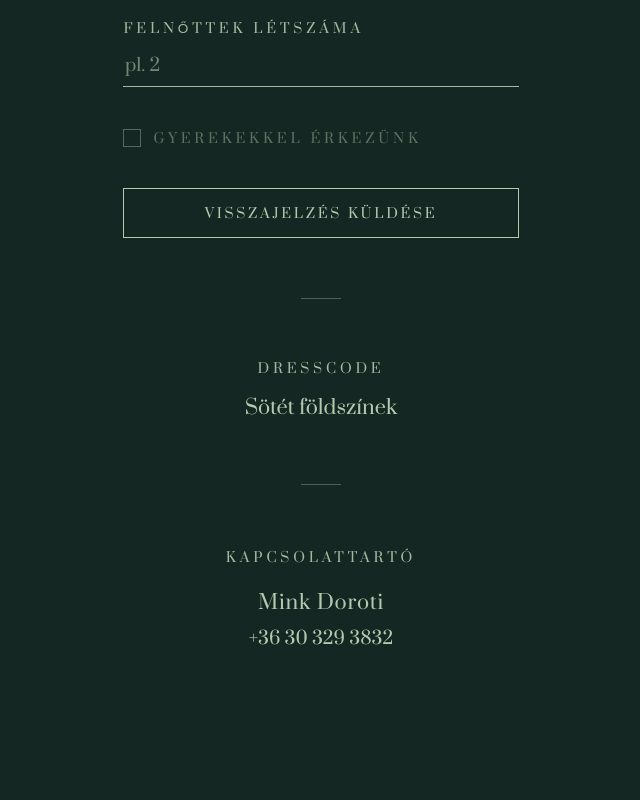
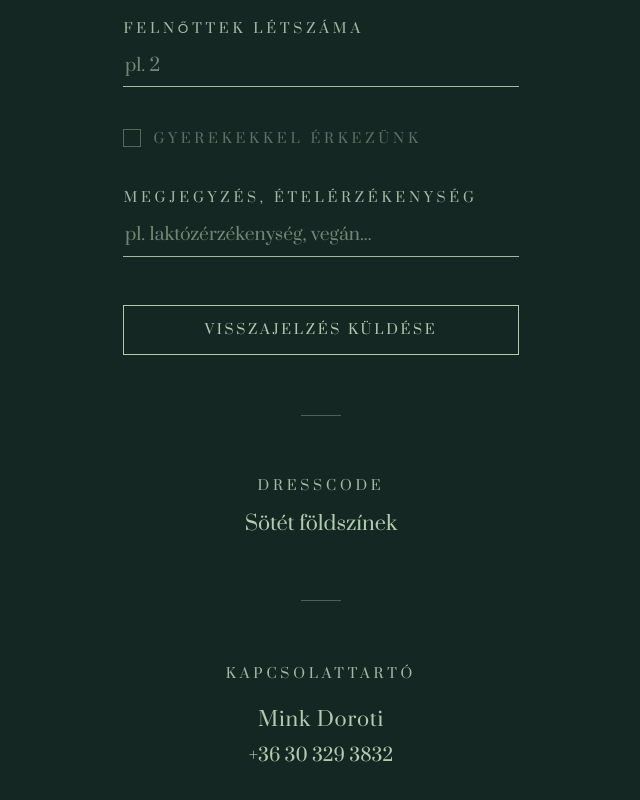
Before and after one commit to davidsimo2105/Doroti-Jonathan, a Next.js app: page / in a window 1280 px wide. Shown: the part 1426-2226 px from the top of the page, without its empty margins (319-959 px from the left). Built offline with nearby package versions, Linux system fonts and the light colour scheme.

Commit message:
feat(rsvp): add notes field for food allergies and update email subject format

```diff
--- a/app/rsvp-form.tsx
+++ b/app/rsvp-form.tsx
@@ -15,6 +15,8 @@ export default function RsvpForm() {
   const [bringingKids, setBringingKids] = useState(false);
   const [childCount, setChildCount] = useState("");
   const [childAges, setChildAges] = useState<string[]>([]);
+
+  const [notes, setNotes] = useState("");
 
   function handleAdultCountChange(e: React.ChangeEvent<HTMLInputElement>) {
     const val = onlyDigits(e.target.value);
@@ -76,7 +78,7 @@ export default function RsvpForm() {
     const kidsNum = bringingKids ? parseInt(childCount, 10) || 0 : 0;
 
     const mainName = adultNames[0] || "Vendég";
-    const subject = `${mainName} - ${adultCountNum} fő, ${kidsNum} gyerek – Doroti & Jonatán esküvő visszajelzés`;
+    const subject = `${mainName} - ${adultCountNum} felnőtt, ${kidsNum} gyerek – Doroti & Jonatán esküvő visszajelzés`;
 
     const childrenClause = kidsNum > 0 ? `, melyből ${kidsNum} gyermek` : "";
 
@@ -100,6 +102,7 @@ export default function RsvpForm() {
       `Felnőtt vendégek (${adultCountNum} fő):`,
       adultsList,
       ...(kidsNum > 0 ? ["", `Gyerekek (${kidsNum} fő):`, kidsList] : []),
+      ...(notes.trim() ? ["", `Megjegyzés (pl. ételérzékenység):`, notes.trim()] : []),
     ].join("\n");
 
     const mailto = `mailto:${RSVP_EMAIL}?subject=${encodeURIComponent(
@@ -203,7 +206,18 @@ export default function RsvpForm() {
           </label>
         ))}
 
-      <button className="submitButton" type="submit" style={{ marginTop: "1rem" }}>
+      <label className="formField" style={{ marginTop: "1rem" }}>
+        <span className="label">Megjegyzés, ételérzékenység</span>
+        <input
+          className="formInput"
+          type="text"
+          value={notes}
+          onChange={(e) => setNotes(e.target.value)}
+          placeholder="pl. laktózérzékenység, vegán..."
+        />
+      </label>
+
+      <button className="submitButton" type="submit" style={{ marginTop: "1.5rem" }}>
         Visszajelzés küldése
       </button>
     </form>
```
